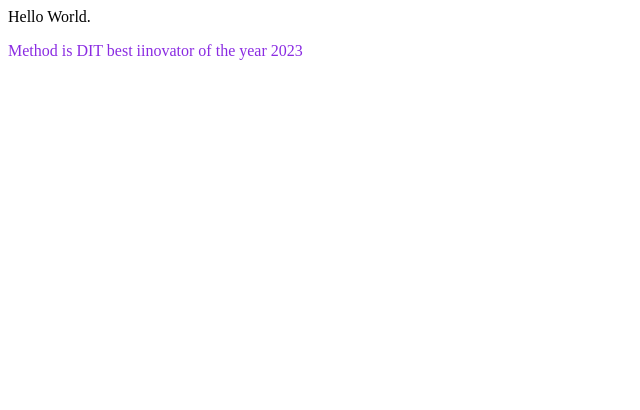
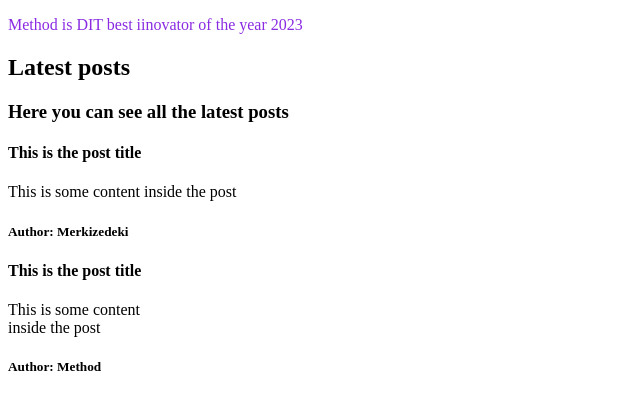
Before and after one commit to MethodMerkizedeki/html_css, a plain HTML site: page index.html in a window 1280 px wide. Shown: the whole page, without its empty margins (0-640 px from the left). Drawn offline with Linux system fonts and the light colour scheme.

Commit message:
titles and texts

```diff
--- a/index.html
+++ b/index.html
@@ -6,7 +6,21 @@
     <title>First html file</title>
 </head>
 <body>
-    Hello World.
     <p title="some website content" style="color: blueviolet;">Method is DIT best iinovator of the year 2023</p>
+
+    <section>
+        <h2>Latest posts</h2>
+        <h3>Here you can see all the latest posts</h3>
+        <article>
+            <h4>This is the post title</h4>
+            <p>This is some content inside the post</p>
+            <h5>Author: Merkizedeki</h5>
+        </article>
+        <article>
+            <h4>This is the post title</h4>
+            <p>This is some content <br> inside the post</p>
+            <h5>Author: Method</h5>
+        </article>
+    </section>
 </body>
 </html>
```
